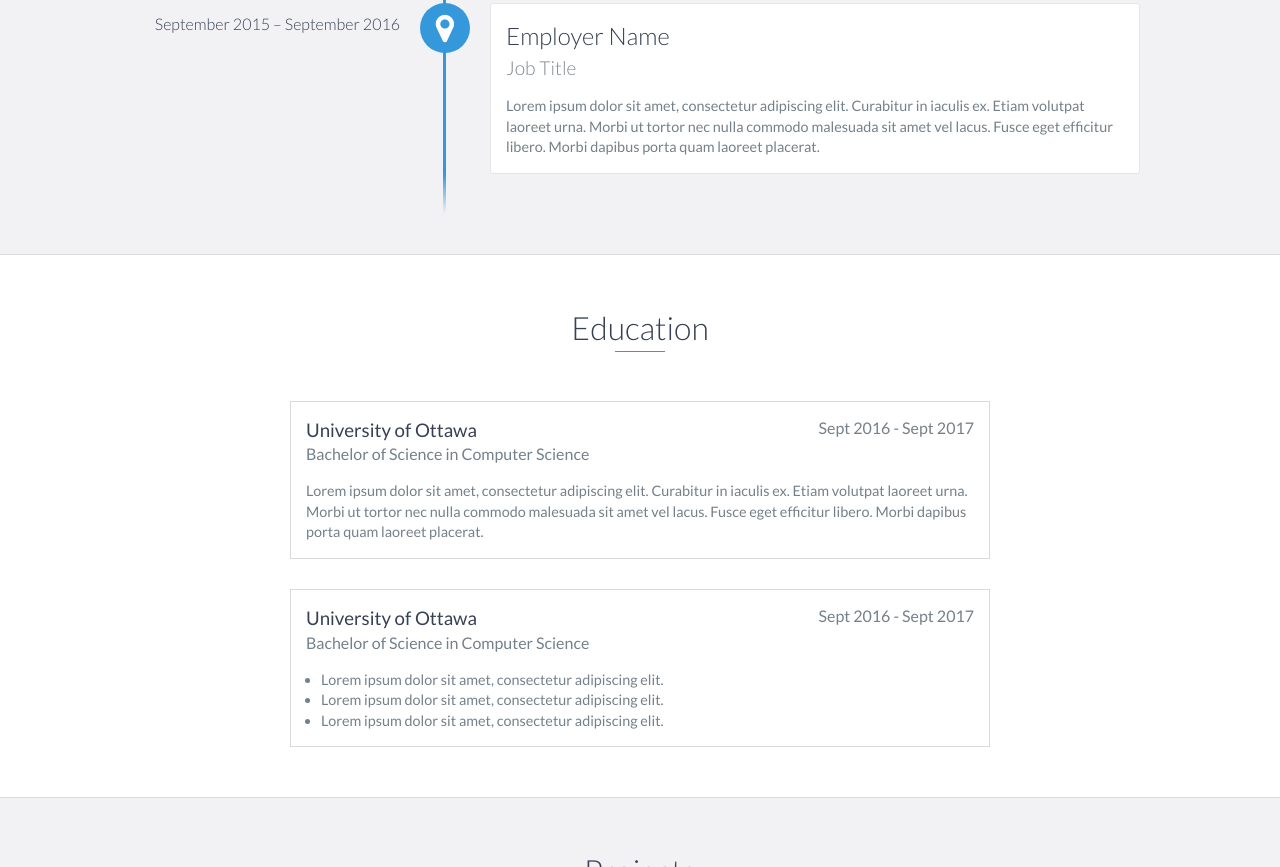
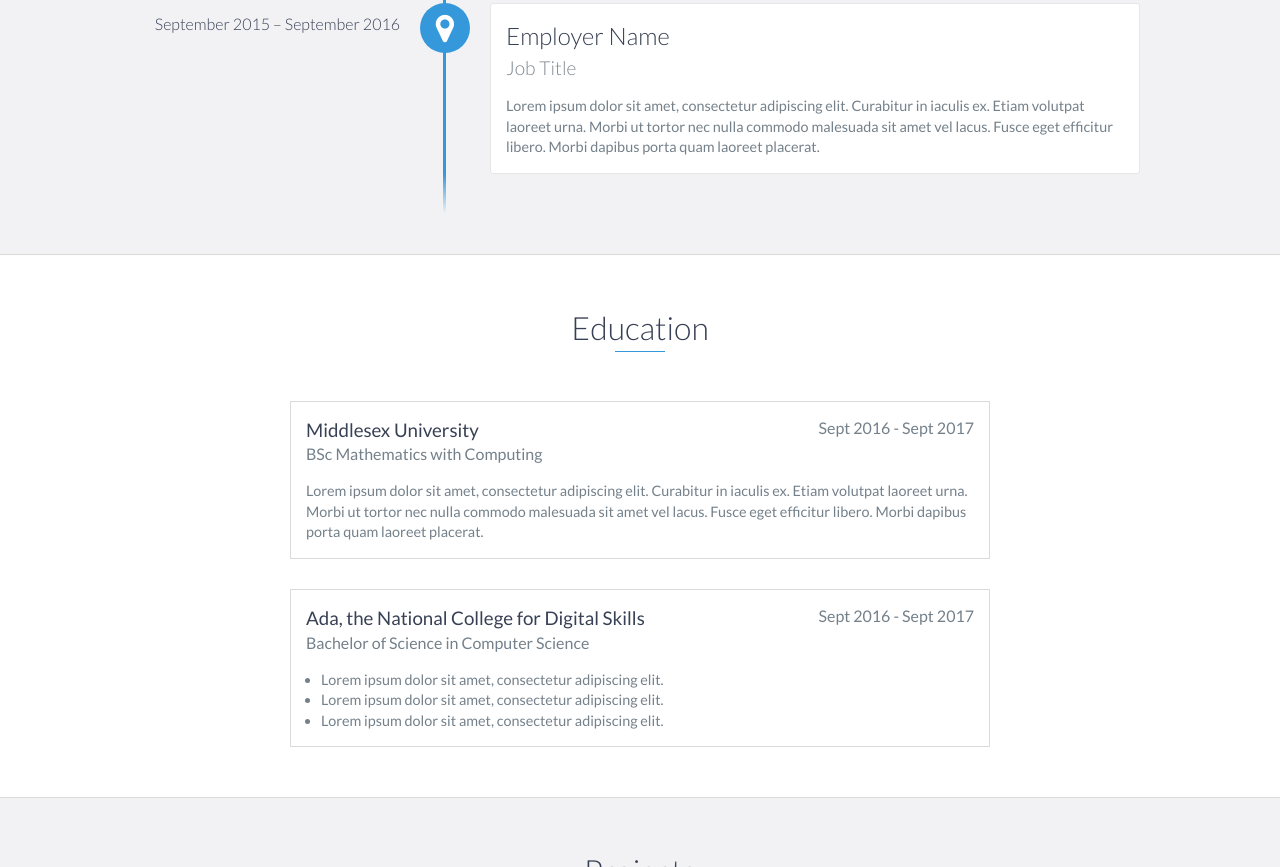
Before and after one commit to JakubOlender/JakubOlender.github.io, a website: page index.html in a window 1280 px wide. Shown: the part 1664-2531 px from the top of the page. Drawn offline with nearby package versions, Linux system fonts and the light colour scheme.

Commit message:
Update index.html

```diff
--- a/index.html
+++ b/index.html
@@ -48,9 +48,9 @@
 
     <div id="lead">
         <div id="lead-content">
-            <h1>Ryan Fitzgerald</h1>
+            <h1>Jakub Olender</h1>
             <h2>Software Engineer</h2>
-            <a href="#" class="btn-rounded-white">Download Resume</a>
+            <a href="https://drive.google.com/file/d/0B-oq5XcVbOQzQUxsTzlpdXJKVzF4UE10dklpUFJwcEVGbjBz/view?usp=sharing" class="btn-rounded-white">Download Resume</a>
         </div>
         <!-- End #lead-content -->
 
@@ -116,9 +116,9 @@
     <div id="education">
         <h2 class="heading">Education</h2>
         <div class="education-block">
-            <h3>University of Ottawa</h3>
+            <h3>Middlesex University</h3>
             <span class="education-date">Sept 2016 - Sept 2017</span>
-            <h4>Bachelor of Science in Computer Science</h4>
+            <h4>BSc Mathematics with Computing</h4>
             <p>
                 Lorem ipsum dolor sit amet, consectetur adipiscing elit. Curabitur in iaculis ex. Etiam volutpat laoreet urna. Morbi ut tortor nec nulla commodo malesuada sit amet vel lacus. Fusce eget efficitur libero. Morbi dapibus porta quam laoreet placerat.
             </p>
@@ -126,7 +126,7 @@
         <!-- End .education-block -->
 
         <div class="education-block">
-            <h3>University of Ottawa</h3>
+            <h3>Ada, the National College for Digital Skills</h3>
             <span class="education-date">Sept 2016 - Sept 2017</span>
             <h4>Bachelor of Science in Computer Science</h4>
             <ul>
```
